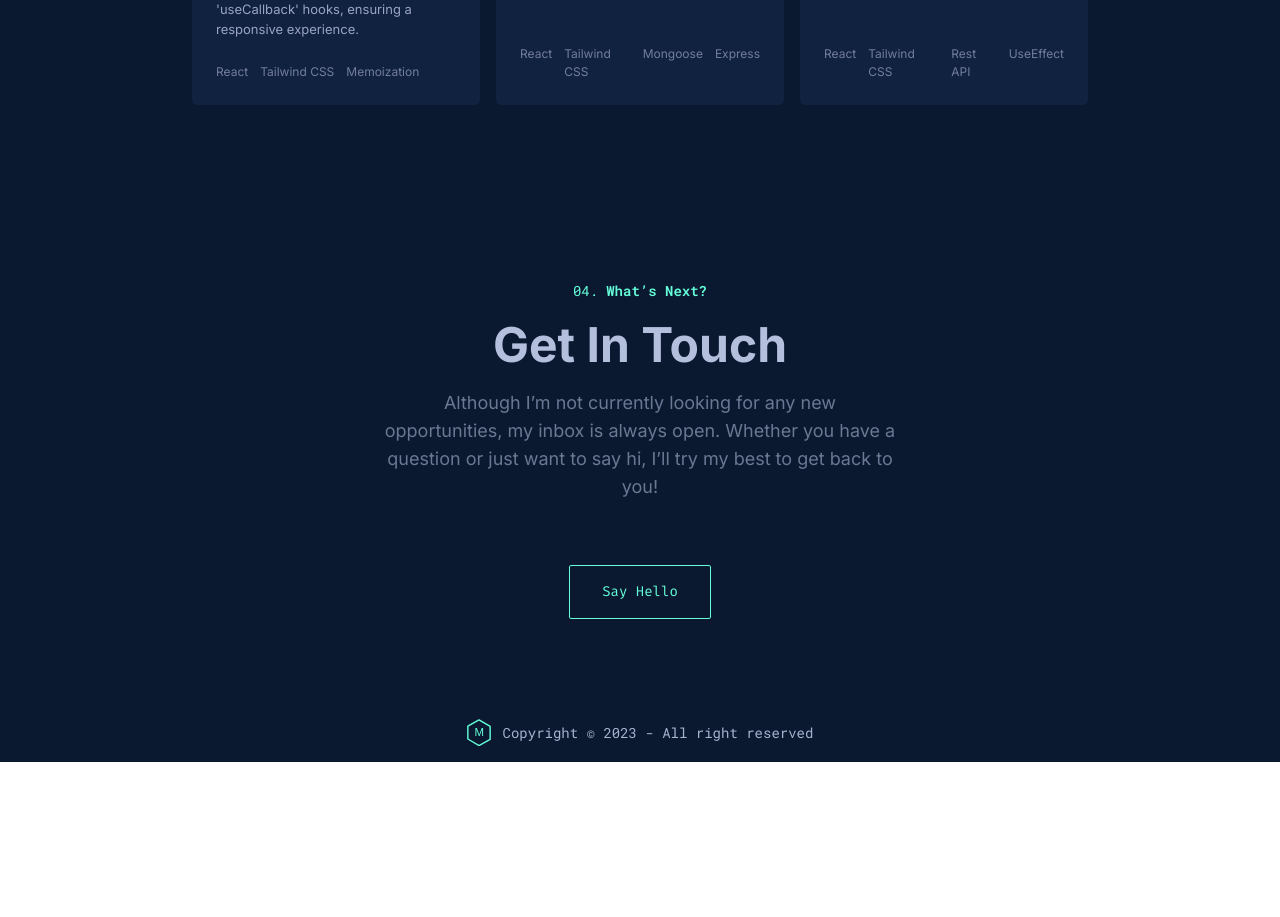
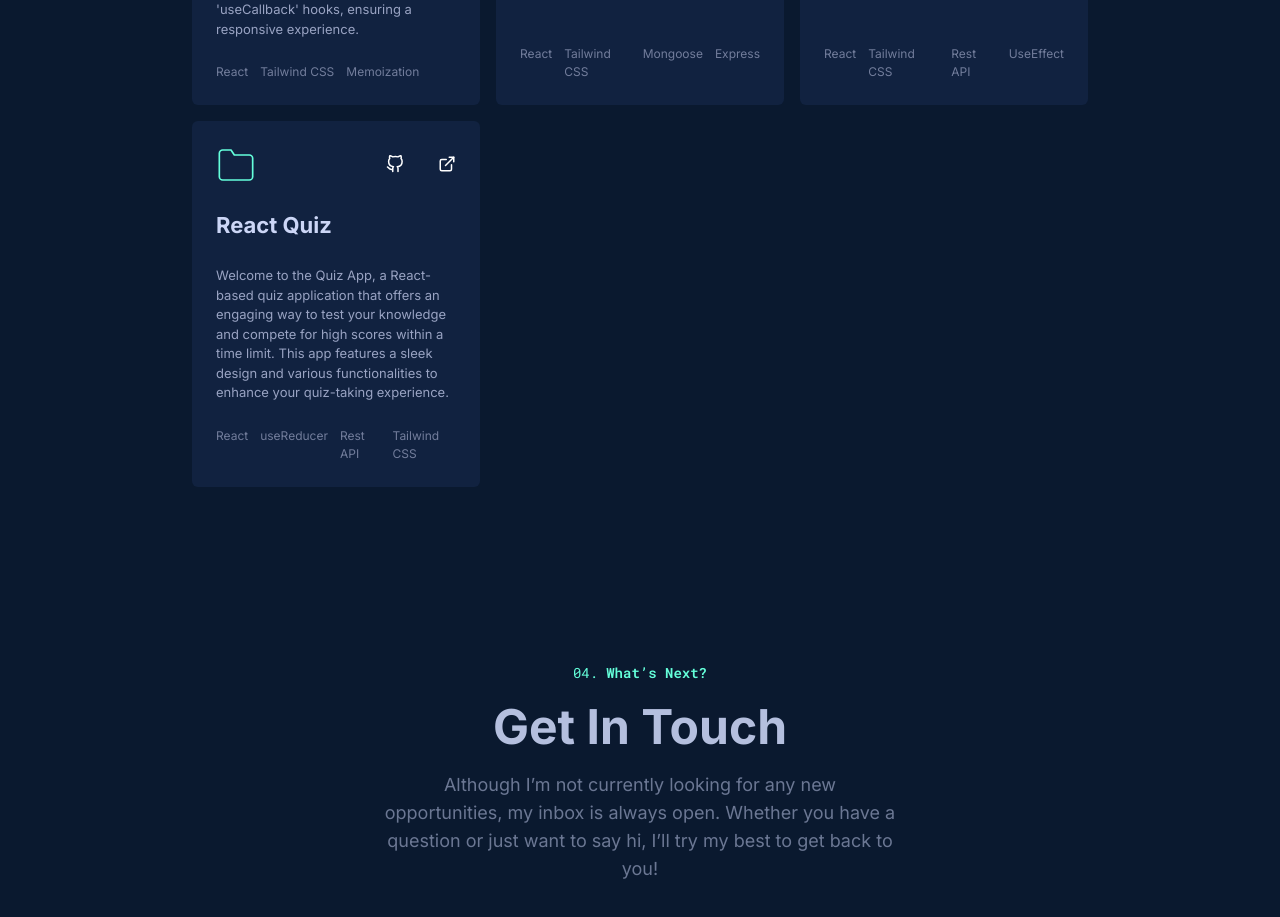
Before and after one commit to Fahim-Arefin/my-portfolio, a React (Vite) app: page / in a window 1280 px wide. Shown: the part 3967-4884 px from the top of the page. Before the commit the page ends 4729 px from the top, so only its background shows below. Built offline with nearby package versions, Linux system fonts and the light colour scheme.

Commit message:
other project data updated

```diff
--- a/src/components/OtherProjects.jsx
+++ b/src/components/OtherProjects.jsx
@@ -30,6 +30,15 @@ function OtherProjects() {
       githubClientRepo: "https://github.com/Fahim-Arefin/usePopcorn",
       technology: ["React", "Tailwind CSS", "Rest API", "UseEffect"],
     },
+    {
+      id: 4,
+      name: "React Quiz",
+      description:
+        "Welcome to the Quiz App, a React-based quiz application that offers an engaging way to test your knowledge and compete for high scores within a time limit. This app features a sleek design and various functionalities to enhance your quiz-taking experience.",
+      live: "https://react-quiz-system.netlify.app/",
+      githubClientRepo: "https://github.com/Fahim-Arefin/react-quiz",
+      technology: ["React", "useReducer", "Rest API", "Tailwind CSS"],
+    },
   ];
 
   return (
```
